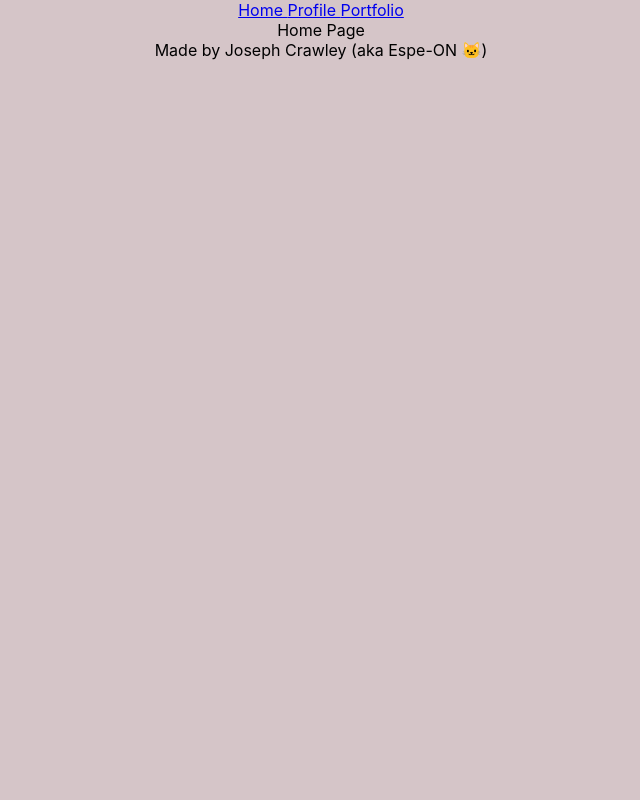
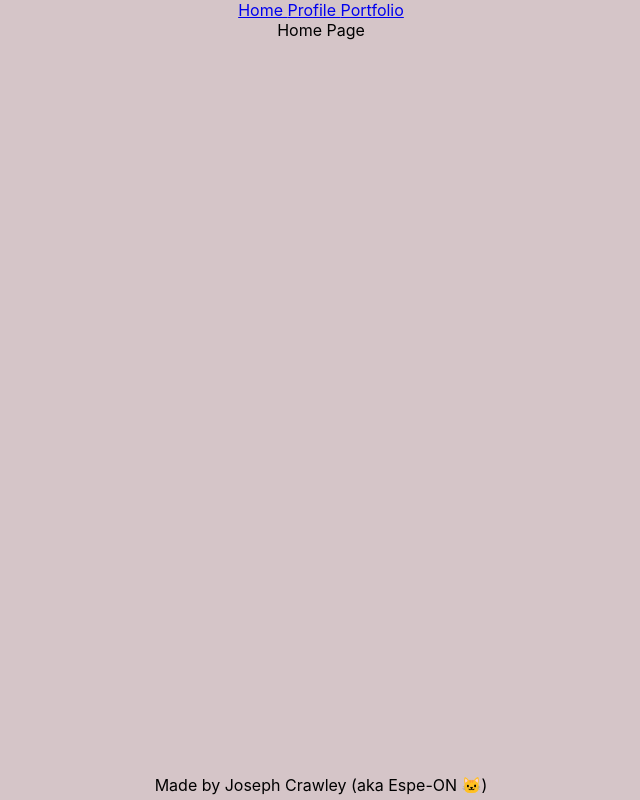
Before and after one commit to Espe-on/profile_page, a Next.js app: page /home in a window 1280 px wide. Shown: the whole page, without its empty margins (319-959 px from the left). Built offline with nearby package versions, Linux system fonts and the light colour scheme.

Commit message:
Styling Footer

```diff
--- a/components/Page/Footer/Footer.scss
+++ b/components/Page/Footer/Footer.scss
@@ -1 +1,11 @@
 @import "ConstantsMixins";
+.footer {
+  //border: black solid 1px;
+  display: flex;
+  align-items: center;
+  justify-content: center;
+  bottom: 0;
+  position: fixed;
+  height: 30px;
+  width: 100%;
+}
--- a/components/Page/Footer/Footer.tsx
+++ b/components/Page/Footer/Footer.tsx
@@ -4,8 +4,8 @@ import './Footer.scss';
 
 
 const Header : FunctionComponent = () => (
-    <div>
-        Made by Joseph Crawley (aka Espe-ON <EmojiDisplayer symbol="🐱" label="cat"/>)
+    <div className="footer">
+        <p className="footer-text">Made by Joseph Crawley (aka Espe-ON <EmojiDisplayer symbol="🐱" label="cat"/>)</p>
     </div>
 );
 
```
